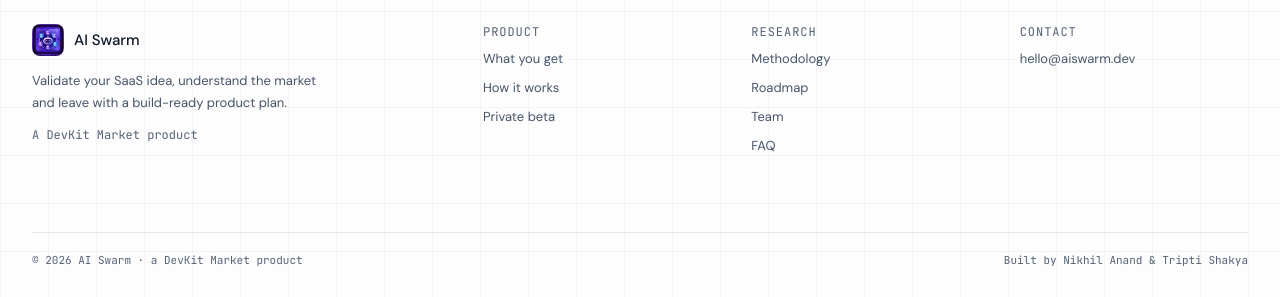
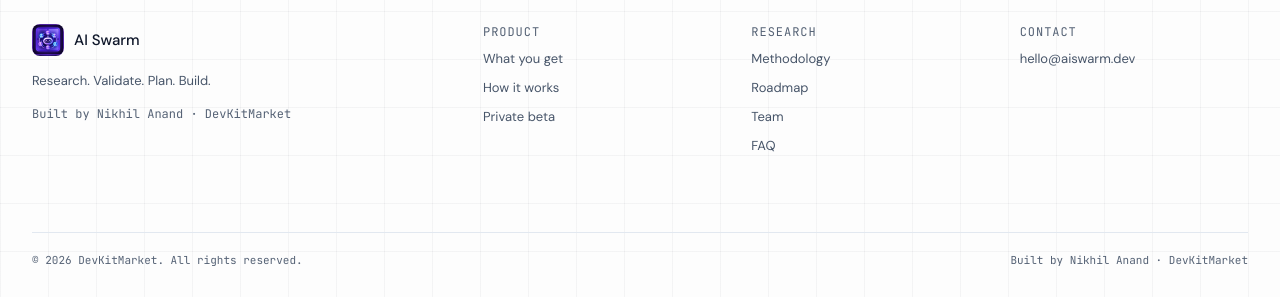
Before and after one commit to niks-nikhil-anand/AI_Swarm_Landing_page_swarm.devkitmarket.com, a Next.js app: page / in a window 1280 px wide. Shown: the part 10021-10318 px from the top of the page. Built offline with nearby package versions, Linux system fonts and the light colour scheme; no server answers.

Commit message:
chore(sections): update Footer branding and copyright notice

```diff
--- a/components/landing/sections/Footer.tsx
+++ b/components/landing/sections/Footer.tsx
@@ -12,9 +12,9 @@ export function Footer() {
               <span className="text-[15px] font-medium">AI Swarm</span>
             </div>
             <p className="m-0 max-w-[300px] text-[13px] leading-[1.65] text-muted">
-              Validate your SaaS idea, understand the market and leave with a build-ready product plan.
+              Research. Validate. Plan. Build.
             </p>
-            <span className="font-code text-xs text-dim">A DevKit Market product</span>
+            <span className="font-code text-xs text-dim">Built by Nikhil Anand · DevKitMarket</span>
           </div>
 
           {footerColumns.map((column) => (
@@ -30,8 +30,8 @@ export function Footer() {
         </div>
 
         <div className="mt-10 flex flex-col justify-between gap-2 border-t border-line pt-5 font-code text-[11px] max-xl:text-xs text-dim sm:mt-12 sm:flex-row lg:mt-auto">
-          <span>© 2026 AI Swarm · a DevKit Market product</span>
-          <a href="#team" className="hover:text-fg">Built by Nikhil Anand &amp; Tripti Shakya</a>
+          <span>© 2026 DevKitMarket. All rights reserved.</span>
+          <a href="#team" className="hover:text-fg">Built by Nikhil Anand · DevKitMarket</a>
         </div>
       </div>
     </footer>
```
